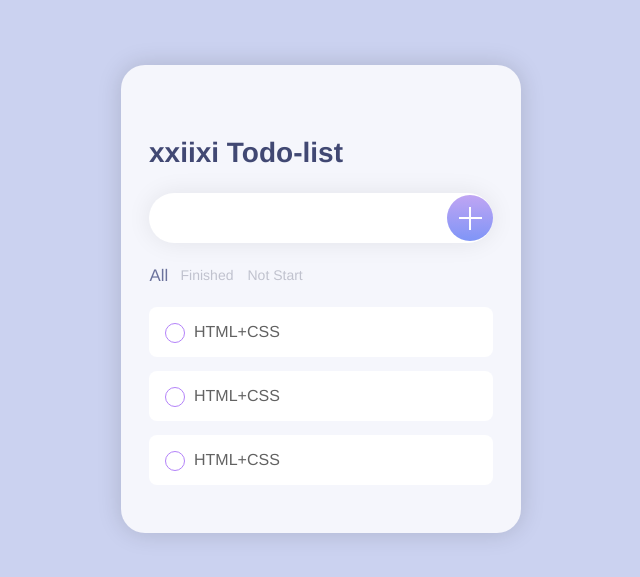
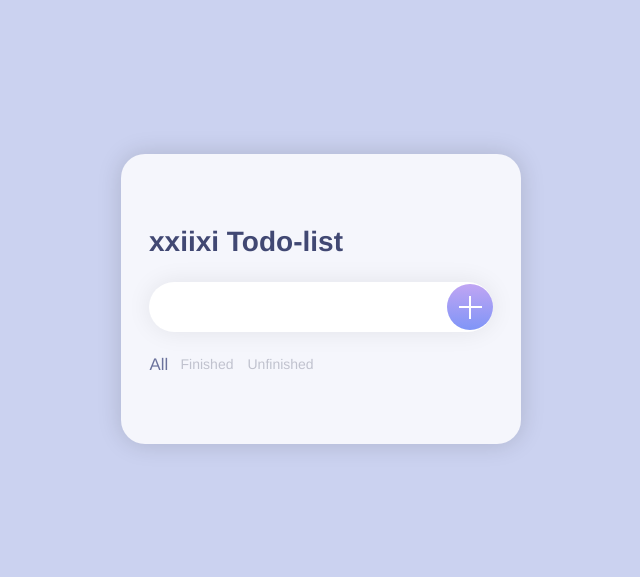
Before and after one commit to xxiixi/Vue-Todo-App, a Vue app in the folder todo-app/: page / in a window 1280 px wide. Shown: the part 101-678 px from the top of the page, without its empty margins (319-959 px from the left). Built offline with nearby package versions, Linux system fonts and the light colour scheme.

Commit message:
add feature: add todo

```diff
--- a/todo-app/src/App.vue
+++ b/todo-app/src/App.vue
@@ -2,14 +2,18 @@
   <main>
     <div class="container">
       <h1>xxiixi Todo-list</h1>
-      <TodoAdd />
-      <TodoFilter />
-      <TodoList />
+      <!-- 4. 然后，通过@add-todo 监听 todo-add 组件的事件，使用 addTodo 这个函数处理事件。再给 todo-add 组件传递一个 tid 属性，用于生成新的 todo 的 id，这里简单的就是数组的长度。 -->
+      <todo-add :tid="todos.length" @add-todo="addTodo" />
+      <todo-filter />
+      <todo-list :todos="todos" />
     </div>
   </main>
 </template>
 
 <script>
+// 1. 如果我们直接在里边使用一个普通变量定义数据的话，那么后边更新数据，组件是不会刷新的，那么该怎么定义呢？Vue3 中提供了两个新的 Api，分别是 ref 和 reactive，用它们包装后的数据，在修改之后就可以引起组件刷新了，它们的区别是，ref 适合包装基本类型数据或简单的数据，reactive 则用于包装复杂的对象数据。我们这里使用 ref 包装一个空的数组，作为默认 todo 列表的数据：
+import { ref } from "vue";
+
 import TodoAdd from "./components/TodoAdd.vue";
 import TodoList from "./components/TodoList.vue";
 import TodoFilter from "./components/TodoFilter.vue";
@@ -20,6 +24,19 @@ export default {
     TodoAdd,
     TodoList,
     TodoFilter,
+  },
+  setup() {
+    const todos = ref([]);
+    // 2. 然后，再定义一个添加 todo 函数，它通过事件接收一个 todo 参数，保存了 todo 的信息，然后把它追加到 todo 列表中：
+    const addTodo = (todo) => {
+      todos.value.push(todo);
+    };
+
+    // 3. 为了在 template 中使用数据和函数，我们需要在 setup 中，以对象的形式返回它们：
+    return {
+      todos,
+      addTodo,
+    };
   },
 };
 </script>
--- a/todo-app/src/components/TodoAdd.vue
+++ b/todo-app/src/components/TodoAdd.vue
@@ -1,16 +1,43 @@
 <template>
   <!-- Add todo -->
   <div class="input-add">
-    <input type="text" name="todo" />
-    <button>
+    <!-- 1. 在 todo-add 组件中，首先需要一个 v-model，用于同步用户输入的 todo 内容，这里还是在 setup 函数中，定义一个 ref，默认值为空，然后返回它，传递给 input 的 v-model 属性： -->
+    <input type="text" v-model="todoContent" @keyup.enter="emitAddTodo" />
+    <button @click="emitAddTodo">
       <i class="plus"></i>
     </button>
   </div>
 </template>
 
 <script>
+import { ref } from "vue";
+
 export default {
   name: "TodoAdd",
+  props: {
+    tid: {
+      type: Number,
+      required: true,
+    },
+  },
+  setup(props, context) {
+    const todoContent = ref("");
+
+    const emitAddTodo = () => {
+      const todo = {
+        id: props.tid,
+        content: todoContent.value,
+        completed: false,
+      };
+      context.emit("add-todo", todo);
+      todoContent.value = "";
+    };
+
+    return {
+      todoContent,
+      emitAddTodo,
+    }; // Removed the extra comma here
+  },
 };
 </script>
 
--- a/todo-app/src/components/TodoFilter.vue
+++ b/todo-app/src/components/TodoFilter.vue
@@ -3,7 +3,7 @@
   <div class="filters">
     <span class="filter active">All</span>
     <span class="filter">Finished</span>
-    <span class="filter">Not Start</span>
+    <span class="filter">Unfinished</span>
   </div>
 </template>
 
--- a/todo-app/src/components/TodoList.vue
+++ b/todo-app/src/components/TodoList.vue
@@ -1,6 +1,12 @@
 <template>
   <div class="todo-list">
-    <todo-list-item v-for="n in 3" :key="n" />
+    <!-- 2. 然后使用 v-for 遍历列表，渲染 todo-list-item，我们通过 todo-item 属性把 todo 的信息传递给 todo-list-item： -->
+    <todo-list-item
+      v-for="todo in todos"
+      :key="todo.id"
+      :todo-item="todo"
+      @change-state="todo.completed = $event.target.checked"
+    ></todo-list-item>
   </div>
 </template>
 
@@ -11,6 +17,8 @@ export default {
   components: {
     TodoListItem,
   },
+  // 1. 使用 props 属性接收父组件传递进来的 todo 列表数据：
+  props: ["todos"],
 };
 </script>
 
--- a/todo-app/src/components/TodoListItem.vue
+++ b/todo-app/src/components/TodoListItem.vue
@@ -1,9 +1,13 @@
 <template>
-  <div class="todo-item">
+  <div class="todo-item" :class="{ done: todoItem.completed }">
     <!-- 用 label 包裹后，点击里边任何一个元素都能触发 checkbox 的事件 -->
     <label>
-      <input type="checkbox" />
-      HTML+CSS
+      <input
+        type="checkbox"
+        :checked="todoItem.completed"
+        @click="$emit('change-state', $event)"
+      />
+      {{ todoItem.content }}
       <span class="check-button"></span>
     </label>
   </div>
@@ -12,6 +16,7 @@
 <script>
 export default {
   name: "TodoListItem",
+  props: ["todoItem"],
 };
 </script>
 
@@ -27,6 +32,12 @@ export default {
   position: relative;
   display: flex;
   align-items: center;
+  cursor: pointer;
+}
+
+.todo-item.done label {
+  text-decoration: line-through;
+  font-style: italic;
 }
 
 /* 选中item的动画特效 */
```
